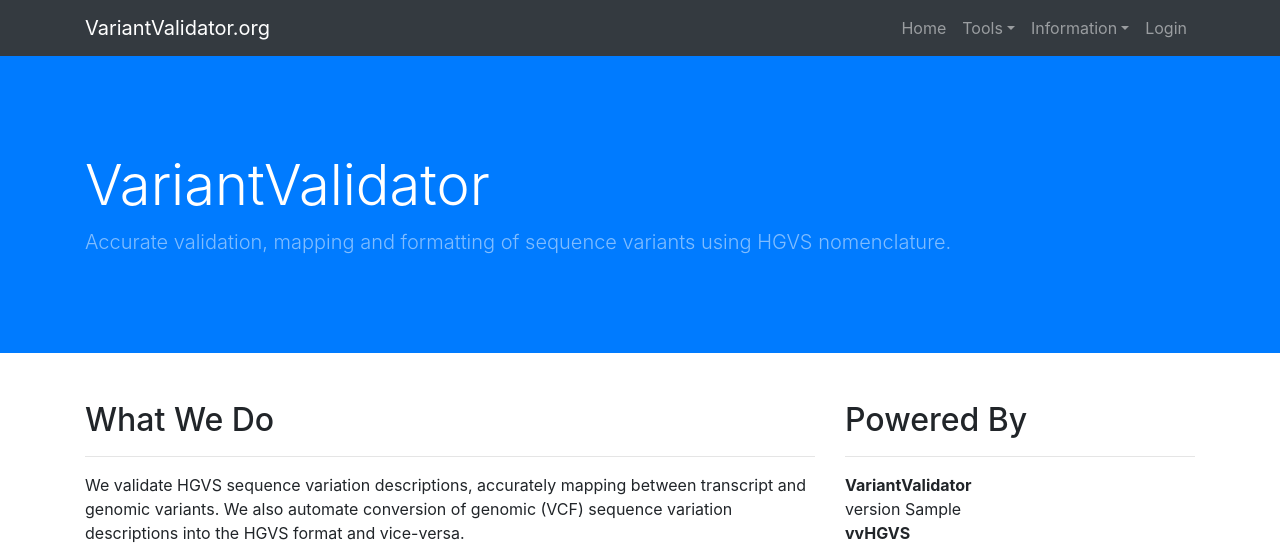
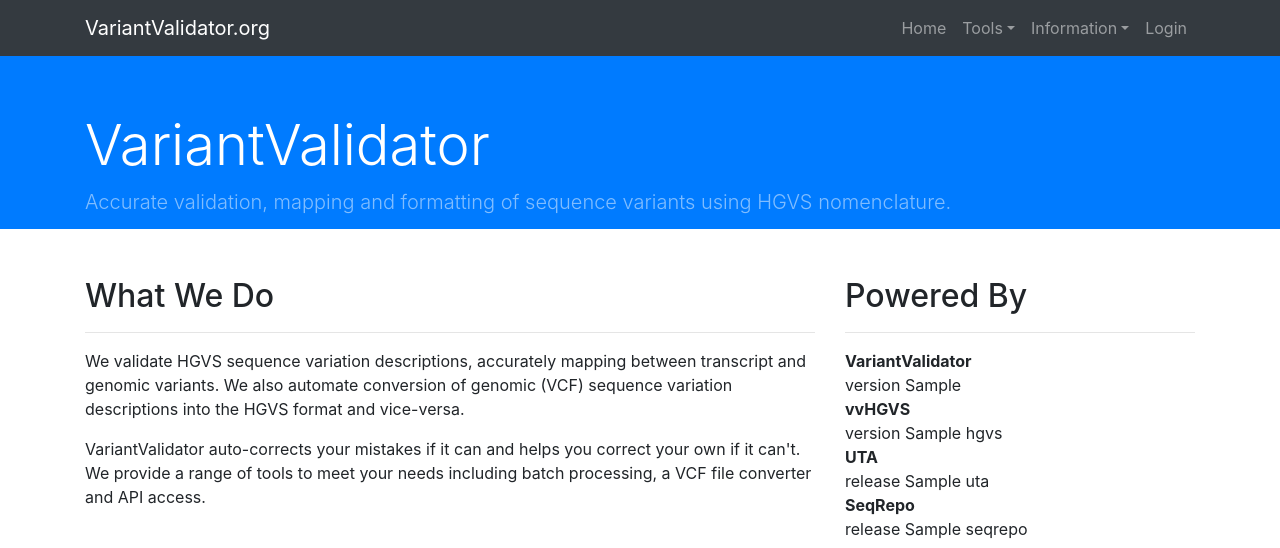
Before and after one commit to openvar/VVweb, a Django app: template web/templates/home.html in a window 1280 px wide. Shown: the top 548 px of the page. Run offline with Django 3.2, Linux system fonts and the light colour scheme; the template is opened without the code that fills it: most values are stand-ins (such as "Sample title", 1, 10 or a date in 2020); grey boxes labelled with a size stand in for pictures from a placeholder-image service; parts of the project's set-up code (start-up, migrations or seed data) failed here and were passed over; some libraries are stand-ins or nearby versions.

Commit message:
Formatted header to make it slightly smaller

```diff
--- a/web/templates/batch_instructions.html
+++ b/web/templates/batch_instructions.html
@@ -7,7 +7,7 @@
             <div class="row h-25 align-items-center">
                 <div class="col-lg-12">
                     <h1 class="display-4 text-white mt-5 mb-2">Batch Tool Help</h1>
-                    <p class="lead mb-5 text-white-50">Using the VariantValidator Batch Tool to validate variant descriptions</p>
+                    <p class="lead mb-1 text-white-50">Using the VariantValidator Batch Tool to validate variant descriptions</p>
                 </div>
             </div>
         </div>
--- a/web/templates/home.html
+++ b/web/templates/home.html
@@ -3,12 +3,12 @@
 {% block content %}
 
   <!-- Header -->
-  <header class="bg-primary py-5 mb-5">
-    <div class="container h-100">
-      <div class="row h-100 align-items-center">
+  <header class="bg-primary py-2 mb-5">
+    <div class="container h-25">
+      <div class="row h-25 align-items-center">
         <div class="col-lg-12">
           <h1 class="display-4 text-white mt-5 mb-2">VariantValidator</h1>
-          <p class="lead mb-5 text-white-50">Accurate validation, mapping and formatting of sequence variants using HGVS nomenclature.</p>
+          <p class="lead mb-1 text-white-50">Accurate validation, mapping and formatting of sequence variants using HGVS nomenclature.</p>
         </div>
       </div>
     </div>
```
